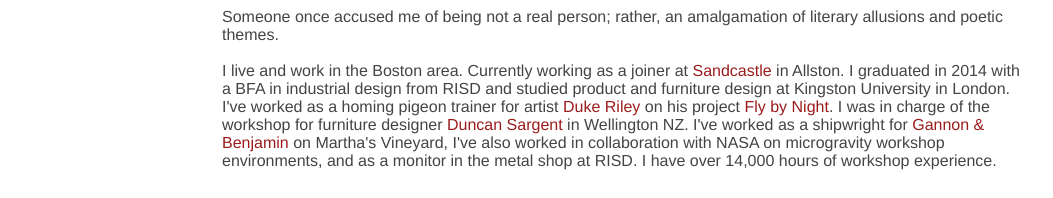
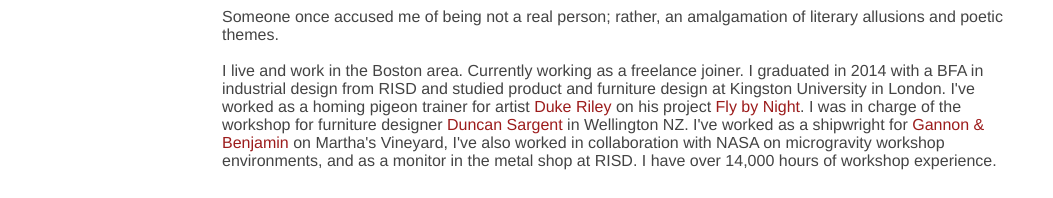
Before and after one commit to amonks/owenmcgarry.org, a plain HTML site: page index.html in a window 1280 px wide. Shown: the part 652-850 px from the top of the page, without its empty margins (18-1071 px from the left). Drawn offline with Linux system fonts and the light colour scheme.

Commit message:
No more sandcastle

```diff
--- a/index.html
+++ b/index.html
@@ -43,7 +43,7 @@
 <p class="muchtext">
 	Someone once accused me of being not a real person; rather, an amalgamation of literary allusions and poetic themes. <br/><br/>
 
-	I live and work in the Boston area.  Currently working as a joiner at <a href="http://webuildstuff.com/">Sandcastle</a> in Allston.  I graduated in 2014 with a BFA in industrial design from RISD and studied product and furniture design at Kingston University in London.  I've worked as a homing pigeon trainer for artist <a href="http://www.dukeriley.info/">Duke Riley</a> on his project <a href="http://creativetime.org/projects/flybynight/">Fly by Night</a>.  I was in charge of the workshop for furniture designer <a href="http://www.duncansargent.co.nz/index.html">Duncan Sargent</a> in Wellington NZ.  I've worked as a shipwright for <a href="http://gannonandbenjamin.com/">Gannon & Benjamin</a> on Martha's Vineyard, I've also worked in collaboration with NASA on microgravity workshop environments, and as a monitor in the metal shop at RISD.  I have over 14,000 hours of workshop experience.
+	I live and work in the Boston area.  Currently working as a freelance joiner.  I graduated in 2014 with a BFA in industrial design from RISD and studied product and furniture design at Kingston University in London.  I've worked as a homing pigeon trainer for artist <a href="http://www.dukeriley.info/">Duke Riley</a> on his project <a href="http://creativetime.org/projects/flybynight/">Fly by Night</a>.  I was in charge of the workshop for furniture designer <a href="http://www.duncansargent.co.nz/index.html">Duncan Sargent</a> in Wellington NZ.  I've worked as a shipwright for <a href="http://gannonandbenjamin.com/">Gannon & Benjamin</a> on Martha's Vineyard, I've also worked in collaboration with NASA on microgravity workshop environments, and as a monitor in the metal shop at RISD.  I have over 14,000 hours of workshop experience.
 	</p>
 </div>
 
```
